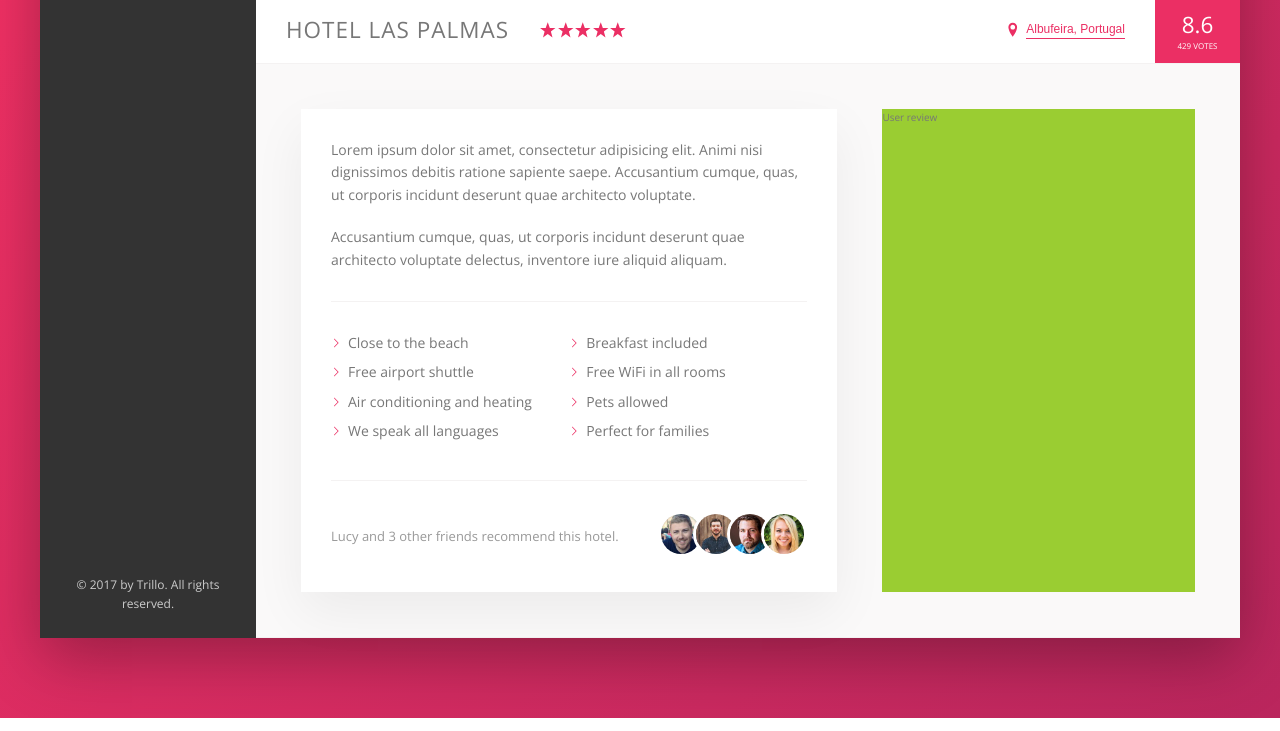
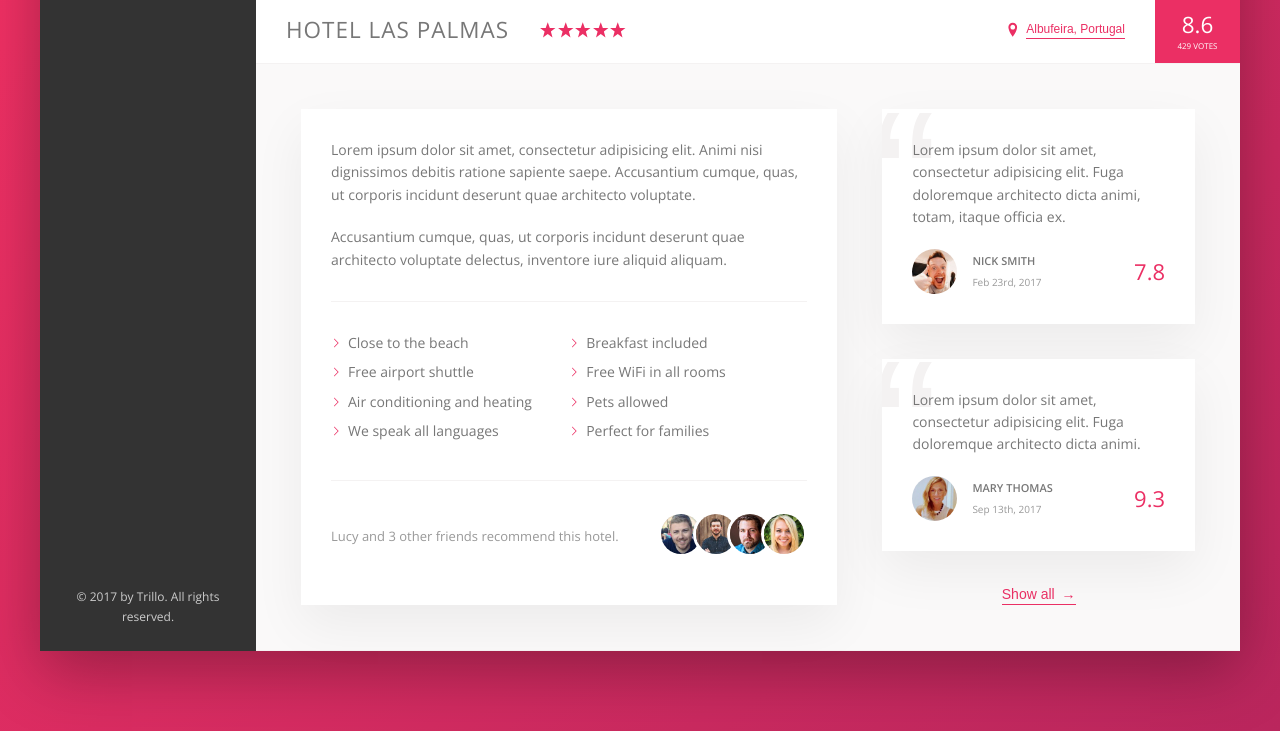
Before and after one commit to edwinchen85/trillo_app, a website: page index.html in a window 1280 px wide. Shown: the part 538-1269 px from the top of the page. Drawn offline with nearby package versions, Linux system fonts and the light colour scheme.

Commit message:
Build the user reviews section

```diff
--- a/index.html
+++ b/index.html
@@ -167,7 +167,35 @@
               </div>
 
               <div class="user-reviews">
-                User review
+                <figure class="review">
+                  <blockquote class="review__text">
+                    Lorem ipsum dolor sit amet, consectetur adipisicing elit. Fuga doloremque architecto dicta animi, totam, itaque officia ex.
+                  </blockquote>
+                  <figcaption class="review__user">
+                    <img src="img/user-1.jpg" alt="User 1" class="review__photo">
+                    <div class="review__user-box">
+                      <p class="review__user-name">Nick Smith</p>
+                      <p class="review__user-date">Feb 23rd, 2017</p>
+                    </div>
+                    <div class="review__rating">7.8</div>
+                  </figcaption>
+                </figure>
+
+                <figure class="review">
+                  <blockquote class="review__text">
+                    Lorem ipsum dolor sit amet, consectetur adipisicing elit. Fuga doloremque architecto dicta animi.
+                  </blockquote>
+                  <figcaption class="review__user">
+                    <img src="img/user-2.jpg" alt="User 2" class="review__photo">
+                    <div class="review__user-box">
+                      <p class="review__user-name">Mary Thomas</p>
+                      <p class="review__user-date">Sep 13th, 2017</p>
+                    </div>
+                    <div class="review__rating">9.3</div>
+                  </figcaption>
+                </figure>
+
+                <button class="btn-inline">Show all <span>&rarr;</span></button>
               </div>
             </div>
           </main>
--- a/sass/_components.scss
+++ b/sass/_components.scss
@@ -272,8 +272,17 @@
   cursor: pointer;
   transition: all .2s;
 
+  & span {
+    margin-left: 3px;
+    transition: margin-left .2s;
+  }
+
   &:hover {
     color: var(--color-grey-dark-1);
+
+    span {
+      margin-left: 8px;
+    }
   }
 
   &:focus {
@@ -367,3 +376,66 @@
     }
   }
 }
+
+
+/* REVIEWS */
+.review {
+  background-color: #fff;
+  box-shadow: var(--shadow-light);
+  padding: 3rem;
+  margin-bottom: 3.5rem;
+  position: relative;
+  overflow: hidden;
+
+  &__text {
+    margin-bottom: 2rem;
+    position: relative;
+    z-index: 10;
+  }
+
+  &__user {
+    display: flex;
+    align-items: center;
+  }
+
+  &__photo {
+    height: 4.5rem;
+    width: 4.5rem;
+    border-radius: 50%;
+    margin-right: 1.5rem;
+  }
+
+  &__user-box {
+    margin-right: auto;
+  }
+
+  &__user-name {
+    font-size: 1.1rem;
+    font-weight: 600;
+    text-transform: uppercase;
+    margin-bottom: 0.4rem;
+  }
+
+  &__user-date {
+    font-size: 1rem;
+    color: var(--color-grey-dark-3);
+  }
+
+  &__rating {
+    color: var(--color-primary);
+    font-size: 2.2rem;
+    font-weight: 300;
+  }
+
+  &::before {
+    content: "\201C";
+    position: absolute;
+    top: -2.75rem;
+    left: -1rem;
+    line-height: 1;
+    font-size: 20rem;
+    color: var(--color-grey-light-2);
+    font-family: sans-serif;
+    z-index: 1;
+  }
+}
--- a/sass/_layout.scss
+++ b/sass/_layout.scss
@@ -39,6 +39,7 @@
 }
 
 .detail {
+  font-size: 1.4rem;
   display: flex;
   padding: 4.5rem;
   background-color: var(--color-grey-light-1);
@@ -46,7 +47,6 @@
 }
 
 .description {
-  font-size: 1.4rem;
   background-color: #fff;
   box-shadow: var(--shadow-light);
   padding: 3rem;
@@ -55,6 +55,9 @@
 }
 
 .user-reviews {
-  background-color: yellowgreen;
   flex: 1;
+
+  display: flex;
+  flex-direction: column;
+  align-items: center;
 }
```
Also changed, not shown: css/style.css.
